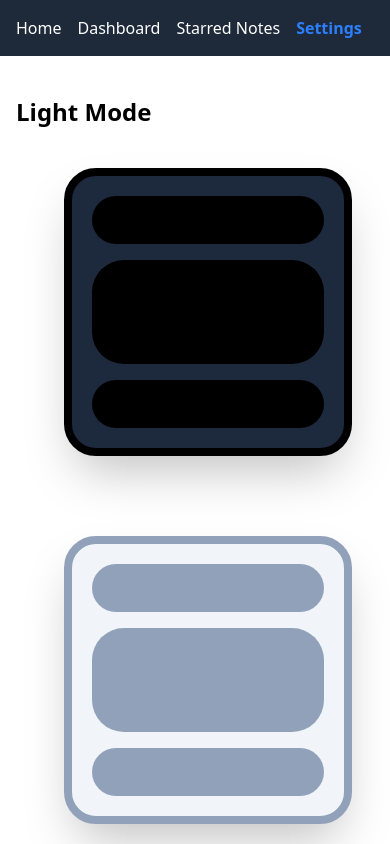
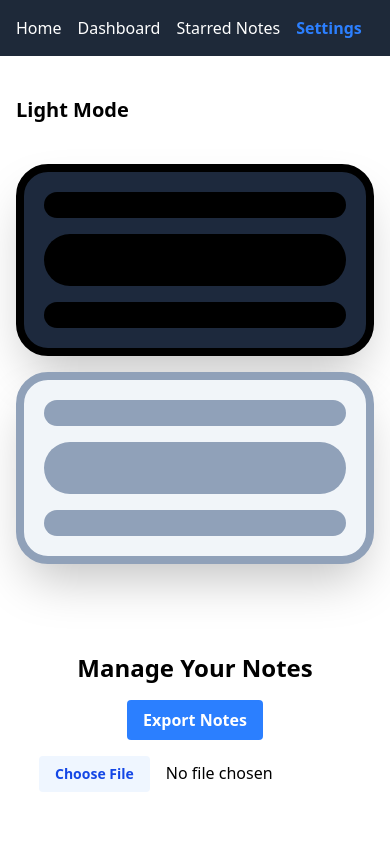
Before and after one commit to morshed-murad/Notes_App, a React (Vite) app: page /settings in a window 390 px wide. Built offline with nearby package versions, Linux system fonts and the light colour scheme.

Commit message:
Enhance ThemeTogglePage and NotesManager components for improved responsiveness and UI consistency. Adjust layout properties, including font sizes, spacing, and element dimensions, to better support various screen sizes.

```diff
--- a/src/pages/them-toggle/components/note-manage.tsx
+++ b/src/pages/them-toggle/components/note-manage.tsx
@@ -46,17 +46,20 @@ export function NotesManager() {
   };
 
   return (
-    <div className="flex flex-col gap-4 mt-12 w-full px-5 md:px-0 md:max-w-2xl mx-auto">
-      <h1 className="text-2xl font-bold my-10">Export Notes</h1>
+    <div className="flex flex-col items-center justify-center w-full px-4 py-8">
+      <h1 className="text-2xl font-bold my-4 md:text-3xl">Manage Your Notes</h1>
       <button
-        className="bg-blue-500 text-white px-4 py-2 rounded-md"
+        className="bg-blue-500 hover:bg-blue-700 text-white font-bold py-2 px-4 rounded transition duration-300 ease-in-out"
         onClick={() => exportNotes(notes)}
       >
         Export Notes
       </button>
-      <h1 className="text-2xl font-bold my-10">Import Notes</h1>
       <input
-        className="bg-blue-500 text-white px-4 py-2 rounded-md"
+        className="mt-4 file:mr-4 file:py-2 file:px-4
+                   file:rounded file:border-0
+                   file:text-sm file:font-semibold
+                   file:bg-blue-50 file:text-blue-700
+                   hover:file:bg-blue-100"
         type="file"
         accept=".json"
         onChange={handleImport}
--- a/src/pages/them-toggle/index.tsx
+++ b/src/pages/them-toggle/index.tsx
@@ -5,28 +5,28 @@ export function ThemeTogglePage() {
   return (
     <div className="pb-10">
       <h1
-        className={`text-2xl font-bold ${
+        className={`text-xl md:text-2xl font-bold ${
           isDarkMode ? "bg-gray-900 text-white" : "bg-white text-black"
         }`}
       >
         {isDarkMode ? "Dark Mode" : "Light Mode"}
       </h1>
-      <div className="flex flex-col md:flex-row justify-center items-center gap-20 mt-10">
+      <div className="flex flex-col md:flex-row justify-center items-center gap-4 md:gap-20 mt-10">
         <div
           onClick={toggleDark}
-          className="w-2xs h-72 bg-slate-800 border-8 border-black rounded-4xl shadow-2xl p-5 flex flex-col gap-4"
+          className="w-full md:w-2xs h-48 md:h-72 bg-slate-800 border-8 border-black rounded-4xl shadow-2xl p-5 flex flex-col gap-4"
         >
-          <div className="w-full h-12 bg-black rounded-4xl"></div>
-          <div className="w-full h-26 bg-black rounded-4xl"></div>
-          <div className="w-full h-12 bg-black rounded-4xl"></div>
+          <div className="w-full h-8 md:h-12 bg-black rounded-4xl"></div>
+          <div className="w-full h-16 md:h-26 bg-black rounded-4xl"></div>
+          <div className="w-full h-8 md:h-12 bg-black rounded-4xl"></div>
         </div>
         <div
           onClick={toggleLight}
-          className="w-2xs h-72 bg-slate-100 border-8 border-slate-400 rounded-4xl shadow-2xl p-5 flex flex-col gap-4"
+          className="w-full md:w-2xs h-48 md:h-72 bg-slate-100 border-8 border-slate-400 rounded-4xl shadow-2xl p-5 flex flex-col gap-4"
         >
-          <div className="w-full h-12 bg-slate-400 rounded-4xl"></div>
-          <div className="w-full h-26 bg-slate-400 rounded-4xl"></div>
-          <div className="w-full h-12 bg-slate-400 rounded-4xl"></div>
+          <div className="w-full h-8 md:h-12 bg-slate-400 rounded-4xl"></div>
+          <div className="w-full h-16 md:h-26 bg-slate-400 rounded-4xl"></div>
+          <div className="w-full h-8 md:h-12 bg-slate-400 rounded-4xl"></div>
         </div>
       </div>
       <div className="mt-10">
```
